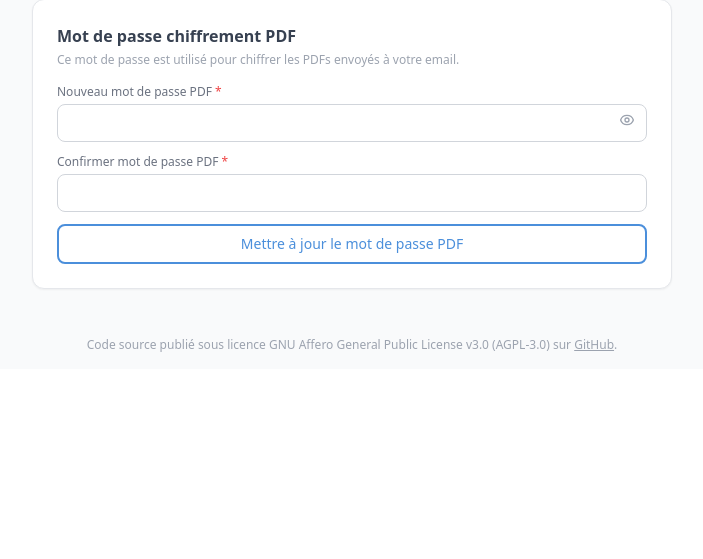
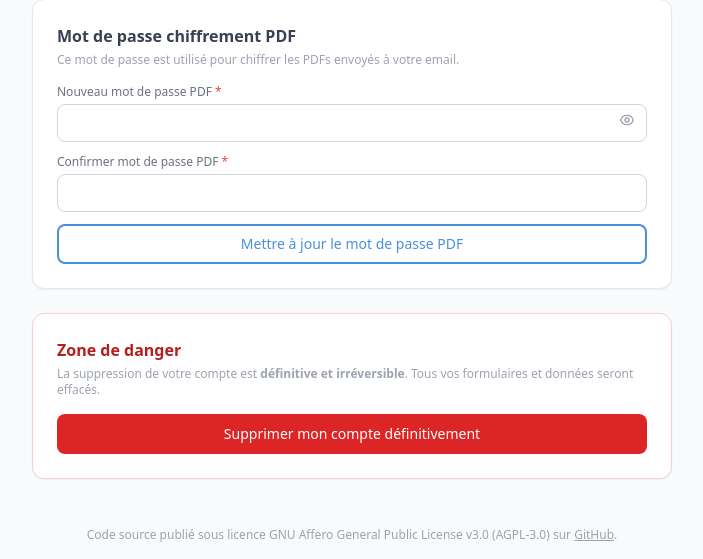
Before and after one commit to Arrakis-IT/PrivateForm, a FastAPI app: template app/templates/forms/profile.html in a window 1280 px wide. Shown: the part 1157-1716 px from the top of the page, without its empty margins (288-991 px from the left). Before the commit the page ends 1509 px from the top, so only its background shows below. Run offline with FastAPI, Linux system fonts and the light colour scheme; the template is opened without the code that fills it, so the values that code supplies are empty; parts of the project's set-up code (start-up, migrations or seed data) failed here and were passed over; some libraries are stand-ins or nearby versions.

Commit message:
Add: ability to fully delete an account

```diff
--- a/app/templates/forms/profile.html
+++ b/app/templates/forms/profile.html
@@ -173,7 +173,41 @@
             </button>
         </div>
     </div>
+
+    <!-- ================================================================
+         SECTION 4: Zone de danger
+         ================================================================ -->
+    <div class="bg-white rounded-xl shadow-sm border border-red-200 p-6">
+        <h2 class="text-base font-semibold text-red-700 mb-1">Zone de danger</h2>
+        <p class="text-xs text-gray-400 mb-4">La suppression de votre compte est <strong>définitive et irréversible</strong>. Tous vos formulaires et données seront effacés.</p>
+        <button onclick="openDeleteModal()" class="w-full py-2.5 rounded-lg font-medium text-sm text-white bg-red-600 hover:bg-red-700 transition-colors">
+            Supprimer mon compte définitivement
+        </button>
+    </div>
+
 </div>
+
+<!-- ================================================================
+     MODAL: Confirmation suppression compte
+     ================================================================ -->
+<div id="delete-modal" class="fixed inset-0 bg-black bg-opacity-50 flex items-center justify-center z-50 hidden">
+    <div class="bg-white rounded-xl shadow-xl max-w-md w-full mx-4 p-6">
+        <h3 class="text-lg font-bold text-gray-800 mb-1">Supprimer mon compte</h3>
+        <p class="text-sm text-gray-500 mb-4">Saisissez votre mot de passe de connexion pour confirmer la suppression définitive de votre compte et de tous vos formulaires.</p>
+        <input type="password" id="delete-pw"
+               placeholder="Mot de passe de connexion"
+               class="w-full border border-gray-300 rounded-lg px-3 py-2 text-sm focus:border-red-500 mb-4">
+        <div class="flex gap-3">
+            <button onclick="closeDeleteModal()" class="flex-1 py-2 rounded-lg font-medium text-sm border border-gray-300 text-gray-600 hover:bg-gray-50">
+                Annuler
+            </button>
+            <button onclick="deleteAccount()" class="flex-1 py-2 rounded-lg font-medium text-sm text-white bg-red-600 hover:bg-red-700">
+                Supprimer définitivement
+            </button>
+        </div>
+    </div>
+</div>
+
 {% endblock %}
 
 {% block extra_scripts %}
@@ -267,5 +301,39 @@ function toggleVisibility(inputId) {
     const input = document.getElementById(inputId);
     input.type = input.type === "password" ? "text" : "password";
 }
+
+// --------------------------------------------------------------------------
+// Delete account
+// --------------------------------------------------------------------------
+function openDeleteModal() {
+    document.getElementById("delete-pw").value = "";
+    document.getElementById("delete-modal").classList.remove("hidden");
+    setTimeout(() => document.getElementById("delete-pw").focus(), 50);
+}
+
+function closeDeleteModal() {
+    document.getElementById("delete-modal").classList.add("hidden");
+}
+
+async function deleteAccount() {
+    const password = document.getElementById("delete-pw").value;
+    if (!password) {
+        showToast("Veuillez saisir votre mot de passe.", "error");
+        return;
+    }
+    try {
+        const res = await fetch("/doctor/profile/delete-account", {
+            method: "POST",
+            headers: {"Content-Type": "application/json"},
+            body: JSON.stringify({ password }),
+        });
+        const data = await res.json();
+        if (res.ok) {
+            window.location.href = "/login";
+        } else {
+            showToast(data.error || "Erreur.", "error");
+        }
+    } catch(e) { showToast("Erreur réseau.", "error"); }
+}
 </script>
 {% endblock %}
```
Also changed, not shown: app/users/routes.py (+41 -1 lines).
